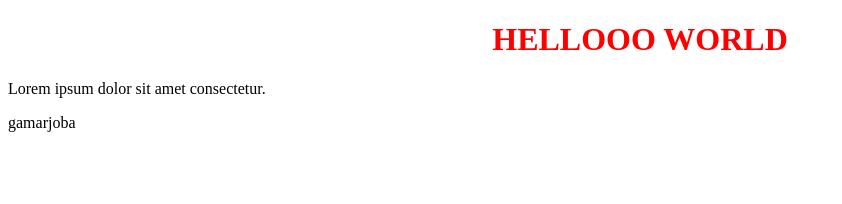
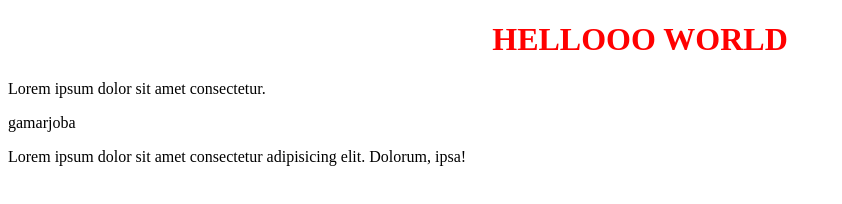
Before and after one commit to Adamashvili/firstweb, a plain HTML site: page index.html in a window 1280 px wide. Shown: the whole page, without its empty margins (0-842 px from the left). Drawn offline with Linux system fonts and the light colour scheme.

Commit message:
Update index.html

```diff
--- a/index.html
+++ b/index.html
@@ -10,5 +10,6 @@
     <h1>HELLOOO WORLD</h1>
     <p>Lorem ipsum dolor sit amet consectetur.</p>
     <p>gamarjoba</p>
+    <p>Lorem ipsum dolor sit amet consectetur adipisicing elit. Dolorum, ipsa!</p>
 </body>
 </html>
```
